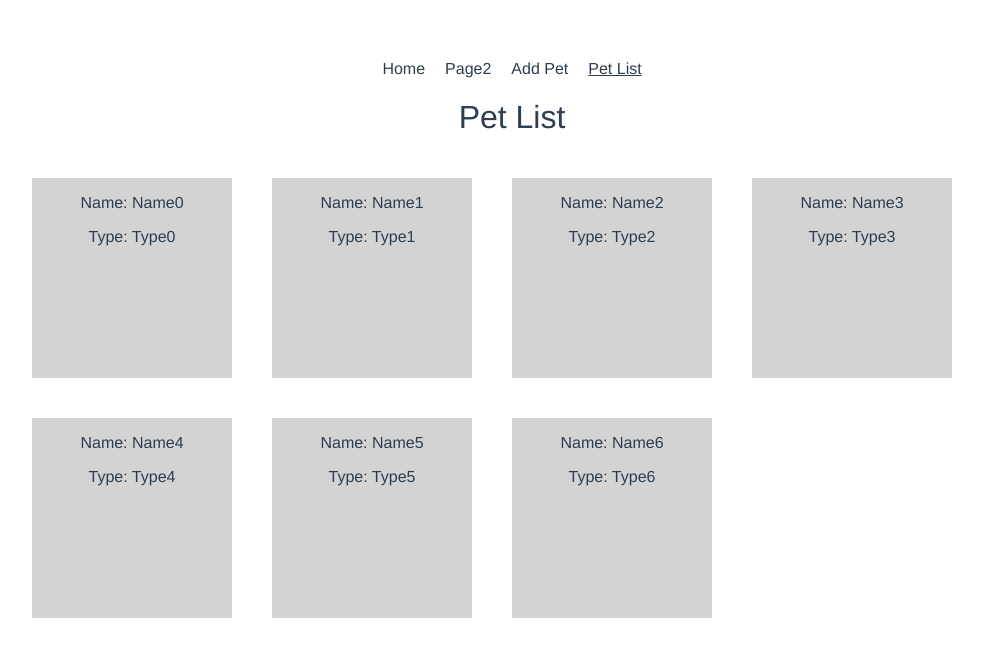
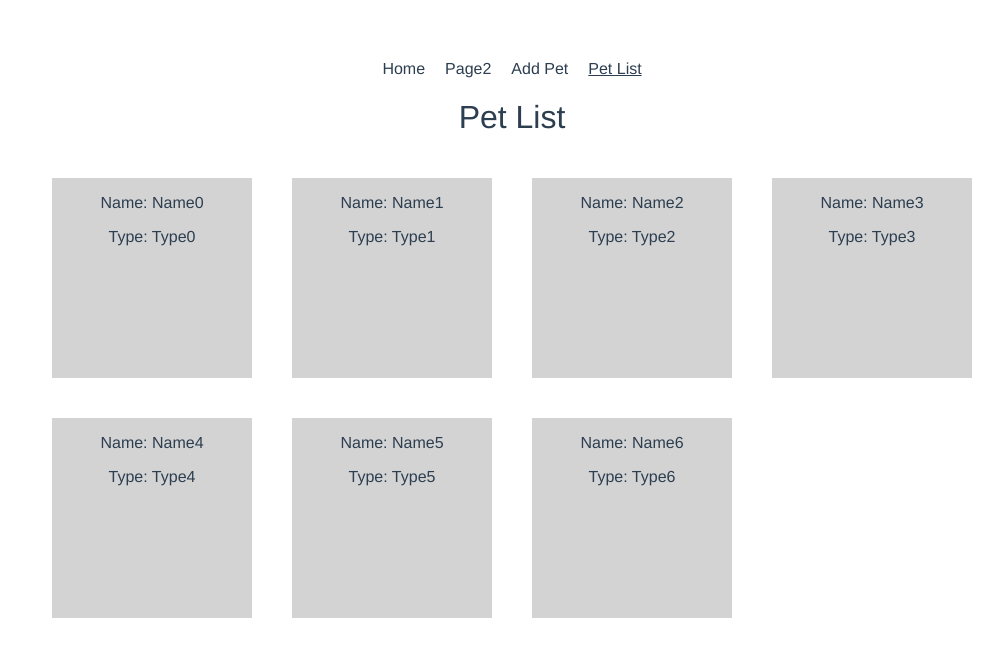
Before and after one commit to staskorz/vue-test-01, a Vue app: page /pet-list in a window 1280 px wide. Shown: the top 656 px of the page, without its empty margins (128-1131 px from the left). Built offline with nearby package versions, Linux system fonts and the light colour scheme.

Commit message:
Corrected width

```diff
--- a/src/components/PetList.vue
+++ b/src/components/PetList.vue
@@ -57,7 +57,7 @@ h1 {
   flex-direction: row;
   flex-wrap: wrap;
   justify-content: flex-start;
-  width: 1000px;
+  width: 960px;
 }
 
 .pet {
```
